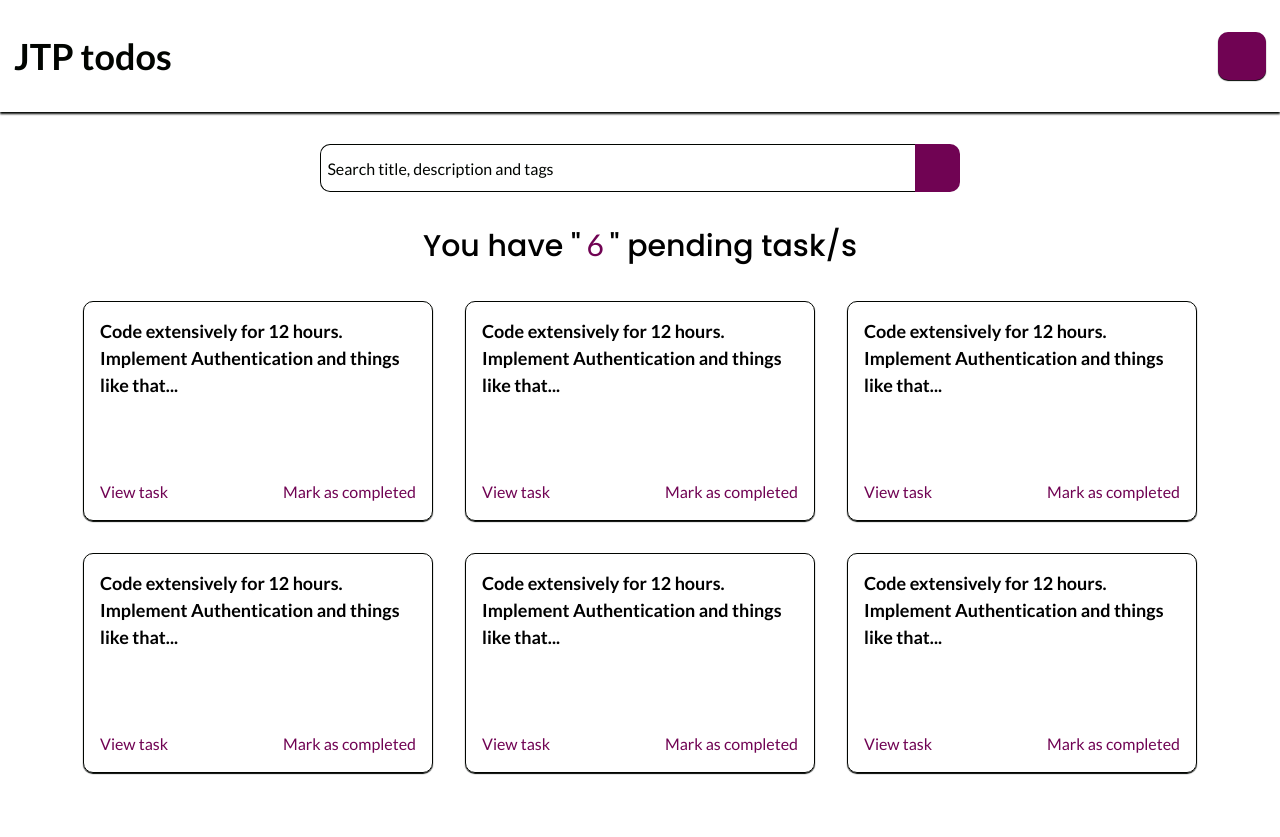
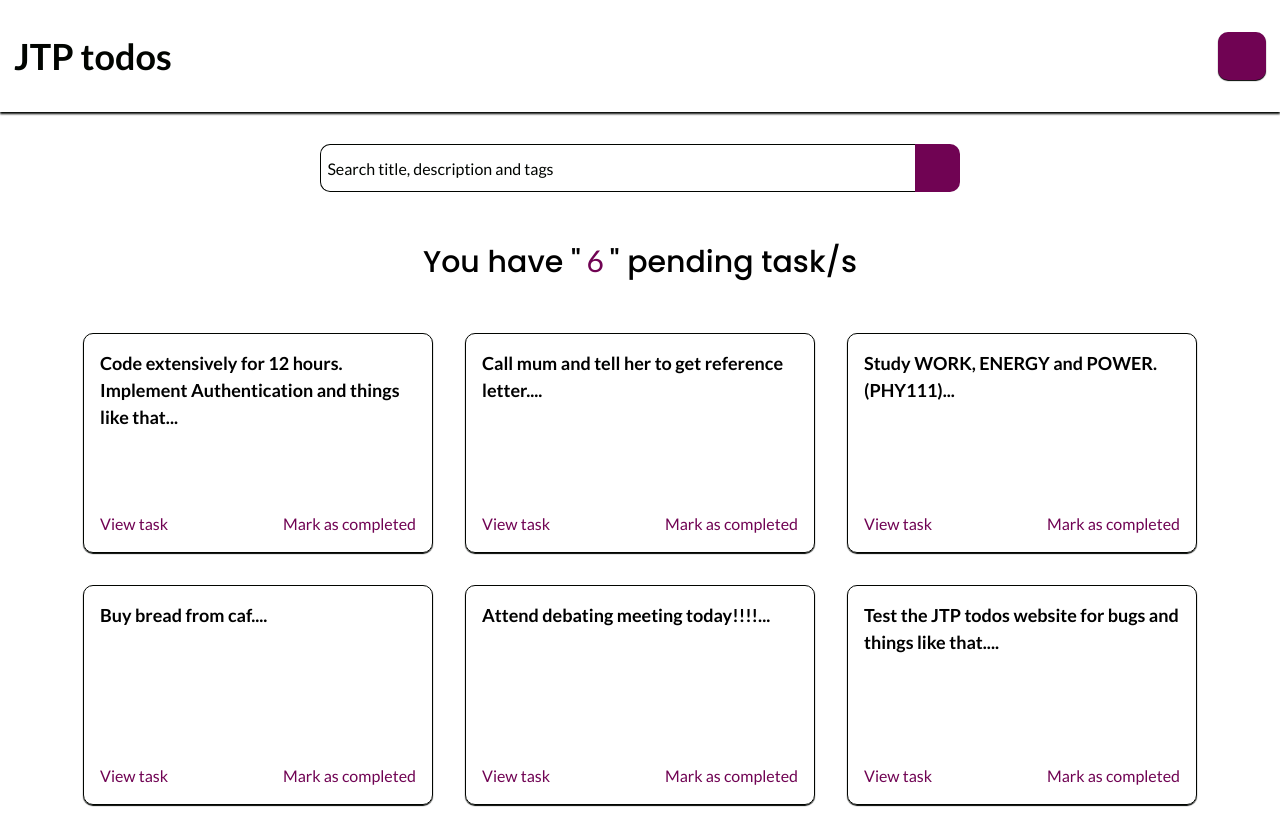
Before and after one commit to joshytheprogrammer/todos-frontend, a Nuxt app: page / in a window 1280 px wide. Before the commit the page ends 805 px from the top, so only its background shows below. Built offline with nearby package versions, Linux system fonts and the light colour scheme; some icons are missing.

Commit message:
made changes

```diff
--- a/components/Home/Heading.vue
+++ b/components/Home/Heading.vue
@@ -12,6 +12,7 @@ export default {
 
 <style lang="scss" scoped>
 .heading {
+  padding: 1rem 12px;
   text-align: center;
 
   h2 {
--- a/pages/index.vue
+++ b/pages/index.vue
@@ -32,23 +32,23 @@ export default {
         },
         {
           id: 1,
-          title: 'Code extensively for 12 hours. Implement Authentication and things like that'
+          title: 'Call mum and tell her to get reference letter.'
         },
         {
           id: 2,
-          title: 'Code extensively for 12 hours. Implement Authentication and things like that'
+          title: 'Study WORK, ENERGY and POWER. (PHY111)'
         },
         {
           id: 3,
-          title: 'Code extensively for 12 hours. Implement Authentication and things like that'
+          title: 'Buy bread from caf.'
         },
         {
           id: 4,
-          title: 'Code extensively for 12 hours. Implement Authentication and things like that'
+          title: 'Attend debating meeting today!!!!'
         },
         {
           id: 5,
-          title: 'Code extensively for 12 hours. Implement Authentication and things like that'
+          title: 'Test the JTP todos website for bugs and things like that.'
         },
       ]
     }
```
